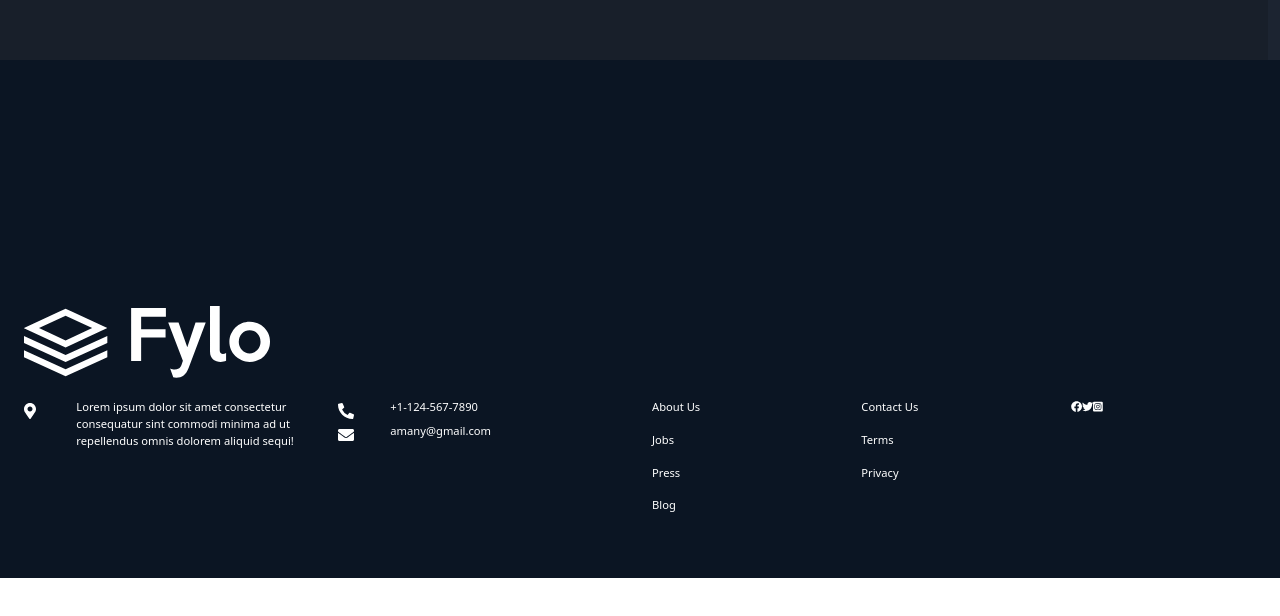
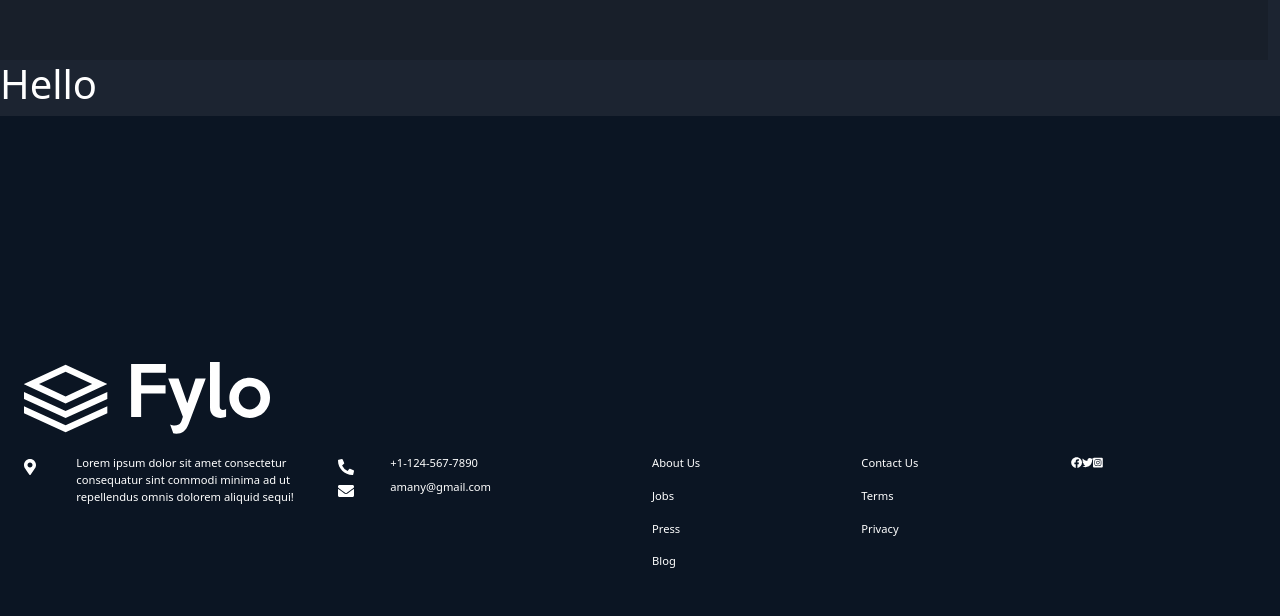
Before and after one commit to AmanySirajAl-Din/React_ITI_Labs, a React (Create React App) app: page / in a window 1280 px wide. Shown: the part 2484-3100 px from the top of the page. Before the commit the page ends 3062 px from the top, so only its background shows below. Built offline with nearby package versions, Linux system fonts and the light colour scheme.

Commit message:
Create & import Access_Form

```diff
--- a/src/App.js
+++ b/src/App.js
@@ -5,6 +5,7 @@ import Header from "./Lab1-layout/header.js";
 import Services_Section from "./Lab1-layout/services-section.js";
 import Work_Section from "./Lab1-layout/work-section.js";
 import Reviews_Section from "./Lab1-layout/reviews-section.js";
+import Access_Form from "./Lab1-layout/access-form.js";
 import Footer from "./Lab1-layout/footer.js";
 
 function App() {
@@ -15,6 +16,7 @@ function App() {
       <Services_Section />
       <Work_Section />
       <Reviews_Section />
+      <Access_Form />
       <Footer />
     </div>
   );
--- /dev/null
+++ b/src/Lab1-layout/access-form.js
@@ -0,0 +1,10 @@
+import "./footer.css";
+
+import logoImg from "./assets/images/logo.svg";
+
+function Access_Form() {
+    return (<h1>Hello</h1>);
+}
+
+
+export default Access_Form;
```
Also changed, not shown: src/Lab1-layout/access-form.css (added).
